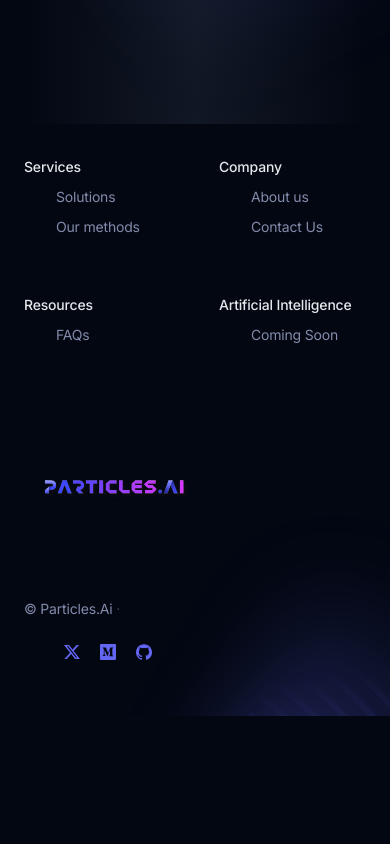
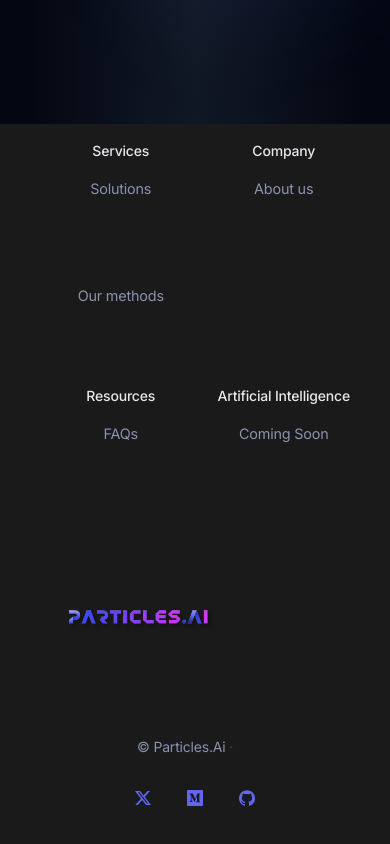
Before and after one commit to Medkabs/Ready_App, a Next.js app: page / in a window 390 px wide. Shown: the part 9180-10024 px from the top of the page. Before the commit the page ends 9896 px from the top, so only its background shows below. Built offline with nearby package versions, Linux system fonts and the light colour scheme.

Commit message:
css to footer and remove contact us

```diff
--- a/app/css/style.css
+++ b/app/css/style.css
@@ -5,3 +5,90 @@
 @import "additional-styles/utility-patterns.css";
 @import "additional-styles/theme.css";
 @import "tailwindcss/utilities";
+/* Base styles for footer */
+footer {
+    background-color: #1a1a1a;
+    color: #ffffff;
+  }
+
+  /* Responsive grid layout */
+  footer .grid {
+    display: grid;
+    grid-template-columns: repeat(2, 1fr);
+    gap: 1rem;
+    padding: 1rem;
+  }
+
+  /* Footer headings */
+  footer h3 {
+    font-size: 1rem;
+    font-weight: 600;
+    margin-bottom: 0.5rem;
+  }
+
+  /* Footer links */
+  footer ul {
+    list-style: none;
+    padding: 0;
+    margin: 0;
+  }
+
+  footer li {
+    margin-bottom: 0.5rem;
+  }
+
+  footer a {
+    display: inline-block;
+    text-decoration: none;
+    color: #a8b2d1;
+    font-size: 1rem;
+    padding: 0.5rem 0.25rem; /* Add padding for touch targets */
+    transition: color 0.3s, background-color 0.3s;
+    border-radius: 4px; /* Rounded edges for better touch experience */
+  }
+
+  footer a:hover {
+    color: #4f9cf9;
+    background-color: rgba(255, 255, 255, 0.1); /* Subtle hover background */
+  }
+
+  /* Social media icons */
+  footer .social-icons {
+    display: flex;
+    gap: 1rem;
+  }
+
+  footer .social-icons a {
+    color: #4f9cf9;
+    font-size: 1.5rem;
+    transition: color 0.3s;
+  }
+
+  footer .social-icons a:hover {
+    color: #a8b2d1;
+  }
+
+  /* Responsive adjustments */
+  @media (max-width: 768px) {
+    footer .grid {
+      grid-template-columns: 1fr;
+      text-align: center;
+    }
+
+    footer .grid > div {
+      margin-bottom: 1.5rem;
+    }
+
+    footer .social-icons {
+      justify-content: center;
+    }
+
+    footer h3 {
+      font-size: 0.9rem;
+    }
+
+    footer a {
+      font-size: 0.9rem;
+      padding: 0.5rem 0.5rem; /* Larger touch targets on smaller screens */
+    }
+  }
--- a/components/ui/footer.tsx
+++ b/components/ui/footer.tsx
@@ -102,14 +102,14 @@
                   Blog
                 </a>
               </li> */}
-              <li>
+              {/* <li>
                 <a
                   className="text-indigo-200/65 transition hover:text-indigo-500"
                   href="#contact"
                 >
                   Contact Us
                 </a>
-              </li>
+              </li> */}
               {/* <li>
                 <a
                   className="text-indigo-200/65 transition hover:text-indigo-500"
```
